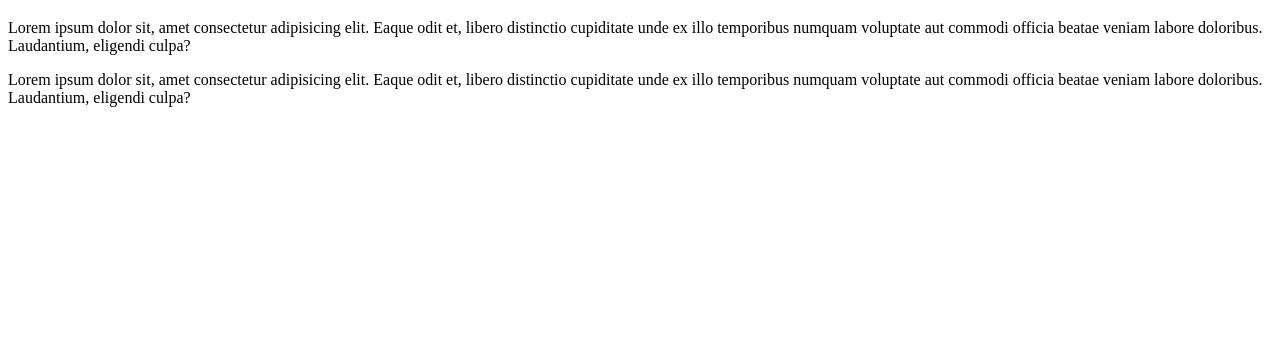
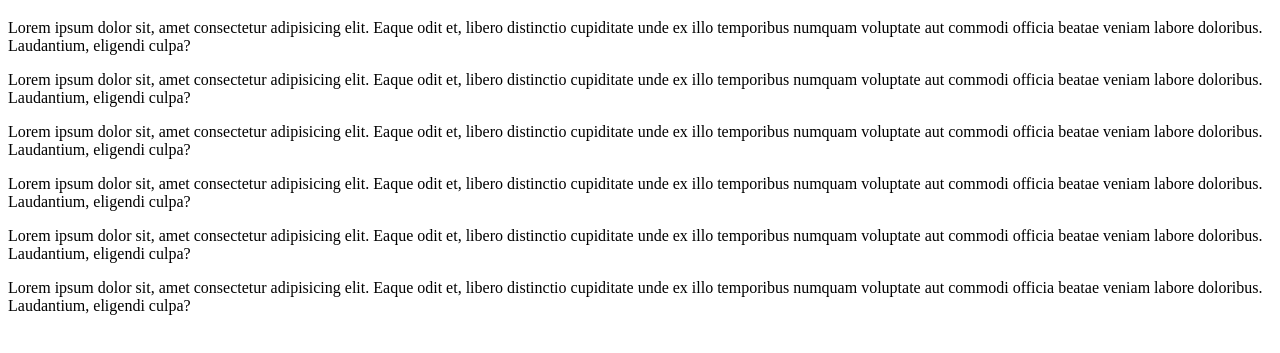
Before and after one commit to Ethereal-Design-System/ethereal-design-tokens-teste, a website: page index.html in a window 1280 px wide. Shown: the part 61-414 px from the top of the page. Drawn offline with Linux system fonts and the light colour scheme.

Commit message:
Add additional placeholder paragraphs to index.html
Added multiple paragraphs of placeholder text to the body.

```diff
--- a/index.html
+++ b/index.html
@@ -9,5 +9,9 @@
     <h1>Hello World!</h1>
     <p>Lorem ipsum dolor sit, amet consectetur adipisicing elit. Eaque odit et, libero distinctio cupiditate unde ex illo temporibus numquam voluptate aut commodi officia beatae veniam labore doloribus. Laudantium, eligendi culpa?</p>
     <p>Lorem ipsum dolor sit, amet consectetur adipisicing elit. Eaque odit et, libero distinctio cupiditate unde ex illo temporibus numquam voluptate aut commodi officia beatae veniam labore doloribus. Laudantium, eligendi culpa?</p>
+    <p>Lorem ipsum dolor sit, amet consectetur adipisicing elit. Eaque odit et, libero distinctio cupiditate unde ex illo temporibus numquam voluptate aut commodi officia beatae veniam labore doloribus. Laudantium, eligendi culpa?</p>
+    <p>Lorem ipsum dolor sit, amet consectetur adipisicing elit. Eaque odit et, libero distinctio cupiditate unde ex illo temporibus numquam voluptate aut commodi officia beatae veniam labore doloribus. Laudantium, eligendi culpa?</p>
+    <p>Lorem ipsum dolor sit, amet consectetur adipisicing elit. Eaque odit et, libero distinctio cupiditate unde ex illo temporibus numquam voluptate aut commodi officia beatae veniam labore doloribus. Laudantium, eligendi culpa?</p>
+    <p>Lorem ipsum dolor sit, amet consectetur adipisicing elit. Eaque odit et, libero distinctio cupiditate unde ex illo temporibus numquam voluptate aut commodi officia beatae veniam labore doloribus. Laudantium, eligendi culpa?</p>
 </body>
 </html>
```
